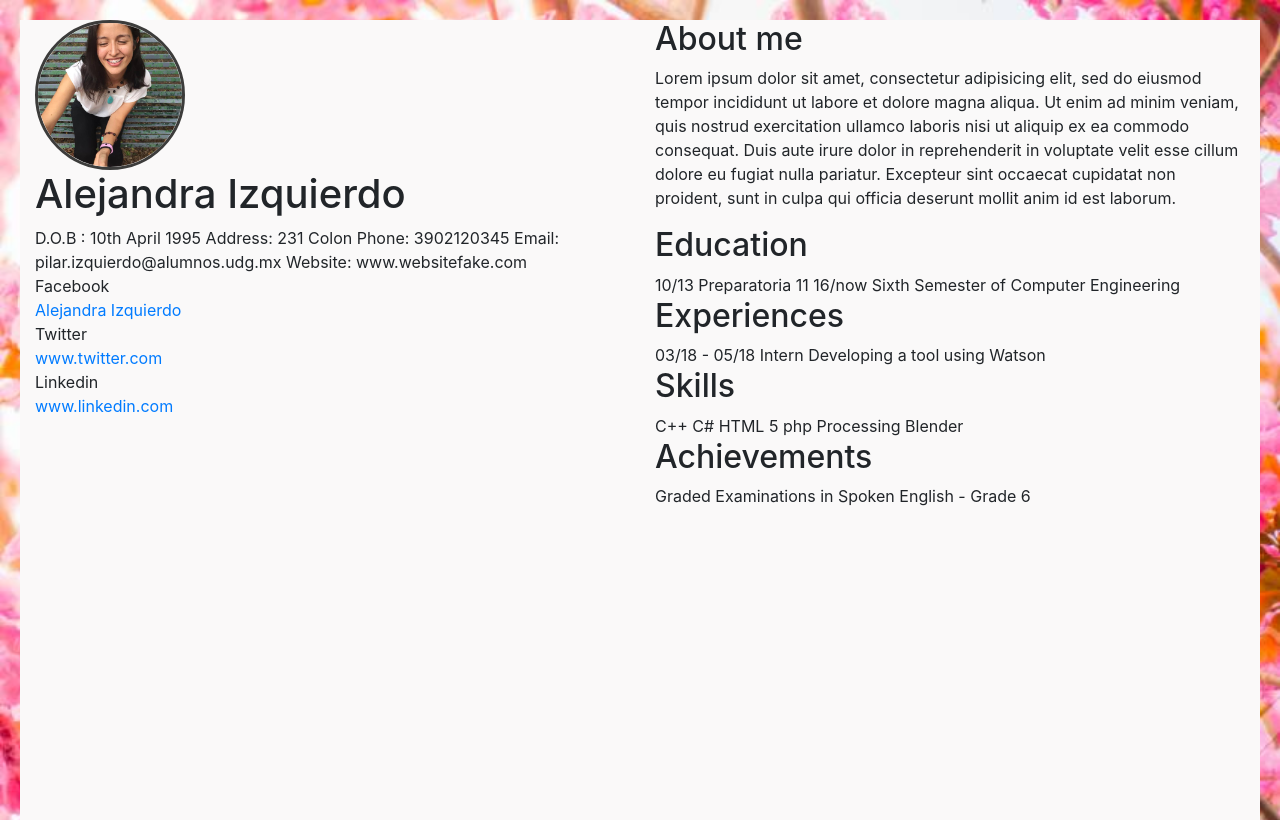
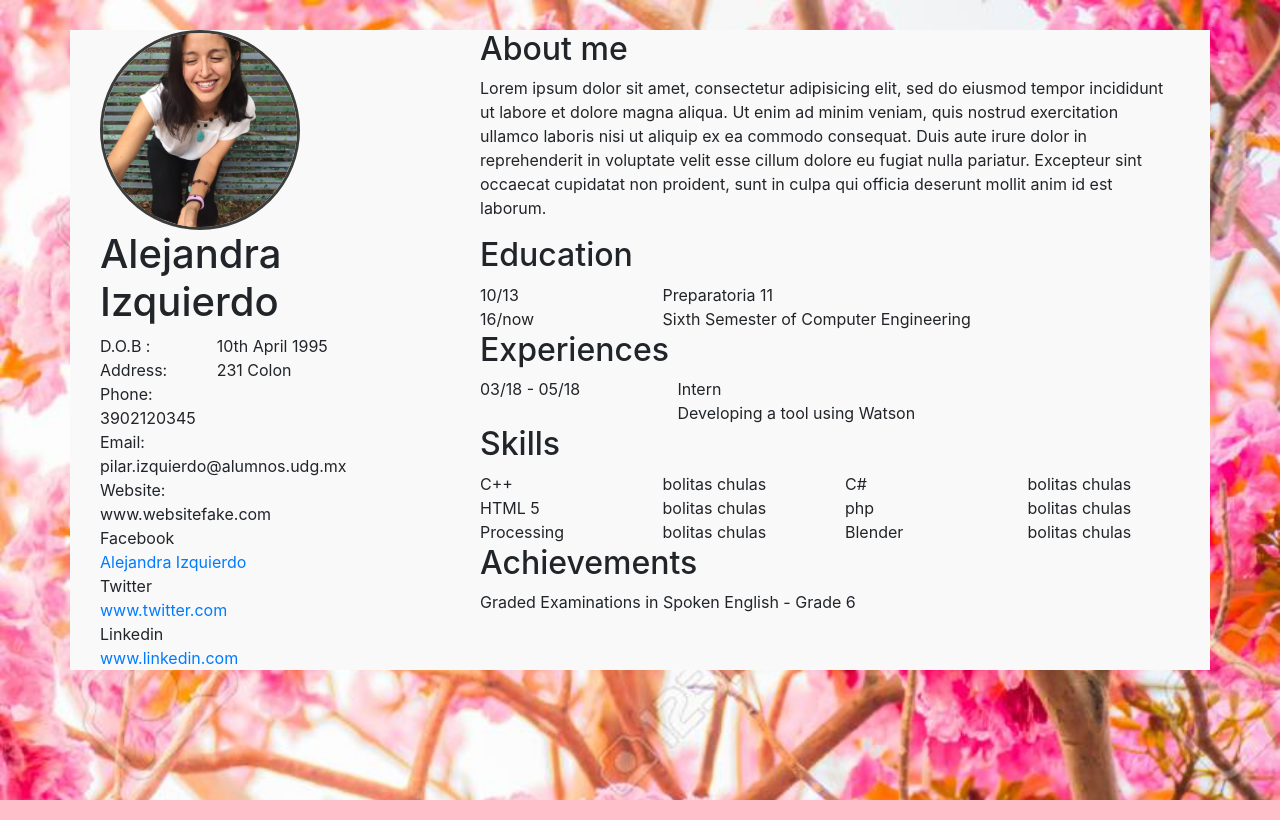
Before and after one commit to pilaralejandra/cv-bootstrap-sass, a website: page mycv.html in a window 1280 px wide. Drawn offline with Linux system fonts and the light colour scheme.

Commit message:
finished structure

```diff
--- a/css/style.css
+++ b/css/style.css
@@ -1,32 +1,34 @@
-html, body
+/* html, body
 {
   width: 100%;
   height: 100%;
-}
+} */
+/* *
+{
+  border: 1px solid black;
+} */
 #pp
 {
-  width: 150px;
+  width: 200px;
   border-radius: 50%;
   border-style: solid;
   border-color: #3C3C3B;
+  /* display: block;
+  margin: auto;
+  margin-top: 5%;
+  margin-left: 10%; */
 }
 
 body
 {
   background-color: pink;
   background-image: url("../img/bgpick.jpg");
-  background-repeat: no-repeat;
+  /* background-repeat: no-repeat; */
   background-size: cover;
+  padding: 30px;
 }
 
-.container-fluid
+.container
 {
   background-color: #FAF9F9;
-  height: 100%;
-  width: auto;
 }
-
-body .container-fluid
-{
-  margin: 20px;
-}
--- a/mycv.html
+++ b/mycv.html
@@ -9,38 +9,127 @@
 </head>
 
 <body>
-  <div class="container-fluid">
+  <div class="container">
     <div class="row">
-      <div class="col-sm">
+      <div class="col-md-4">
+        <div class="container">
+          <div class="row">
+            <div class="col-md">
               <img id="pp" src="img/pp.jpg"  alt="Profile Picture">
+            </div>
+          </div>
+        </div>
+        <div class="container">
+          <div class="row">
+            <div class="col-md-12">
               <h1>Alejandra Izquierdo</h1>
+            </div>
+          </div>
+        </div>
+
+        <div class="container">
+          <div class="row">
+            <div class="col-md-4">
               <span>D.O.B :</span>
+            </div>
+            <div class="col-md-8">
               <span>10th April 1995</span>
+            </div>
+          </div>
+        </div>
+
+        <div class="container">
+          <div class="row">
+            <div class="col-md-4">
               <span>Address:</span>
+            </div>
+            <div class="col-md-8">
               <span>231 Colon</span>
+            </div>
+          </div>
+        </div>
+
+        <div class="container">
+          <div class="row">
+            <div class="col-md-12">
               <span>Phone:</span>
+            </div>
+            <div class="col-md-12">
               <span>3902120345</span>
+            </div>
+          </div>
+        </div>
+
+        <div class="container">
+          <div class="row">
+            <div class="col-md-12">
               <span>Email:</span>
+            </div>
+            <div class="col-md-12">
               <span>pilar.izquierdo@alumnos.udg.mx</span>
+            </div>
+          </div>
+        </div>
+
+        <div class="container">
+          <div class="row">
+            <div class="col-md-12">
               <span>Website:</span>
+            </div>
+            <div class="col-md-12">
               <span>www.websitefake.com</span>
+            </div>
+          </div>
+        </div>
 
+        <div class="container">
+          <div class="row">
+            <div class="col-md-4">
               <div class="">
                 Facebook
               </div>
+            </div>
+            <div class="col-md-12">
               <span><a href="https://www.facebook.com/paleizquierdo">Alejandra Izquierdo</a></span>
+            </div>
+          </div>
+        </div>
+        <div class="container">
+          <div class="row">
+            <div class="col-md-12">
               <div class="">
                 Twitter
               </div>
+            </div>
+            <div class="col-md-12">
               <span><a href="#">www.twitter.com</a></span>
+            </div>
+          </div>
+        </div>
+
+
+        <div class="container">
+          <div class="row">
+            <div class="col-md-12">
               <div class="">
                 Linkedin
               </div>
+            </div>
+            <div class="col-md-12">
               <span> <a href="#">www.linkedin.com</a></span>
             </div>
+          </div>
+        </div>
 
-      <div class="col-sm">
+      </div>
+
+      <div class="col-md-8">
+        <div class="container">
+          <div class="row">
+            <div class="col-md-12">
               <h2>About me</h2>
+            </div>
+            <div class="col-md-12">
               <p>Lorem ipsum dolor sit amet, consectetur adipisicing elit, sed do eiusmod
                 tempor incididunt ut labore et dolore magna aliqua. Ut enim ad minim veniam,
                  quis nostrud exercitation ullamco laboris nisi ut aliquip ex ea commodo
@@ -48,33 +137,138 @@
                  cillum dolore eu fugiat nulla pariatur. Excepteur sint occaecat cupidatat
                  non proident, sunt in culpa qui officia deserunt mollit anim id est laborum.
               </p>
-
-        <h2>Education</h2>
-        <span>10/13</span>
-        <span>Preparatoria 11</span>
-        <span>16/now</span>
-        <span>Sixth Semester of Computer Engineering</span>
-
-        <h2>Experiences</h2>
-        <span>03/18 - 05/18</span>
-        <span>Intern</span>
-        <span>Developing a tool using Watson</span>
-
-        <h2>Skills</h2>
-        <span>C++</span>
-        <span>C#</span>
-        <span>HTML 5</span>
-        <span>php</span>
-        <span>Processing</span>
-        <span>Blender</span>
-
-        <h2>Achievements</h2>
-        <span>Graded Examinations in Spoken English - Grade 6</span>
             </div>
-
           </div>
         </div>
 
 
+        <div class="container">
+          <div class="row">
+            <div class="col-md-12">
+              <h2>Education</h2>
+            </div>
+          </div>
+          <div class="row">
+            <div class="col-md-3">
+              <span>10/13</span>
+            </div>
+            <div class="col-md-9">
+              <span>Preparatoria 11</span>
+            </div>
+          </div>
+          <div class="row">
+            <div class="col-md-3">
+              <span>16/now</span>
+            </div>
+            <div class="col-md-9">
+              <span>Sixth Semester of Computer Engineering</span>
+            </div>
+          </div>
+        </div>
+
+        <div class="container">
+          <div class="row">
+            <div class="col-md-12">
+              <h2>Experiences</h2>
+            </div>
+          </div>
+          <div class="row">
+            <div class="col-md-3">
+              <span>03/18 - 05/18</span>
+            </div>
+            <div class="col-md-9">
+              <div class="container">
+                <div class="row">
+                  <div class="col-md-12">
+                    <span>Intern</span>
+                  </div>
+                </div>
+                <div class="row">
+                  <div class="col-md-12">
+                    <span>Developing a tool using Watson</span>
+                  </div>
+                </div>
+              </div>
+            </div>
+          </div>
+        </div>
+
+        <div class="container">
+          <div class="row">
+            <div class="col-md-12">
+              <h2>Skills</h2>
+            </div>
+          </div>
+          <div class="row">
+            <div class="col-md-3">
+              <span>C++</span>
+            </div>
+            <div class="col-md-3">
+              <div class="">
+                bolitas chulas
+              </div>
+            </div>
+            <div class="col-md-3">
+              <span>C#</span>
+            </div>
+            <div class="col-md-3">
+              <div class="">
+                bolitas chulas
+              </div>
+            </div>
+          </div>
+
+          <div class="row">
+            <div class="col-md-3">
+              <span>HTML 5</span>
+            </div>
+            <div class="col-md-3">
+              <div class="">
+                bolitas chulas
+              </div>
+            </div>
+            <div class="col-md-3">
+              <span>php</span>
+            </div>
+            <div class="col-md-3">
+              <div class="">
+                bolitas chulas
+              </div>
+            </div>
+          </div>
+
+          <div class="row">
+            <div class="col-md-3">
+              <span>Processing</span>
+            </div>
+            <div class="col-md-3">
+              <div class="">
+                bolitas chulas
+              </div>
+            </div>
+            <div class="col-md-3">
+              <span>Blender</span>
+            </div>
+            <div class="col-md-3">
+              <div class="">
+                bolitas chulas
+              </div>
+            </div>
+          </div>
+       </div>
+
+        <div class="container">
+          <div class="row">
+            <div class="col-md-12">
+              <h2>Achievements</h2>
+            </div>
+            <div class="col-md-12">
+              <span>Graded Examinations in Spoken English - Grade 6</span>
+            </div>
+          </div>
+        </div>
+      </div>
+    </div>
+  </div>
 </body>
 </html>
```
Lines whose indentation alone changed are shown as unchanged.
